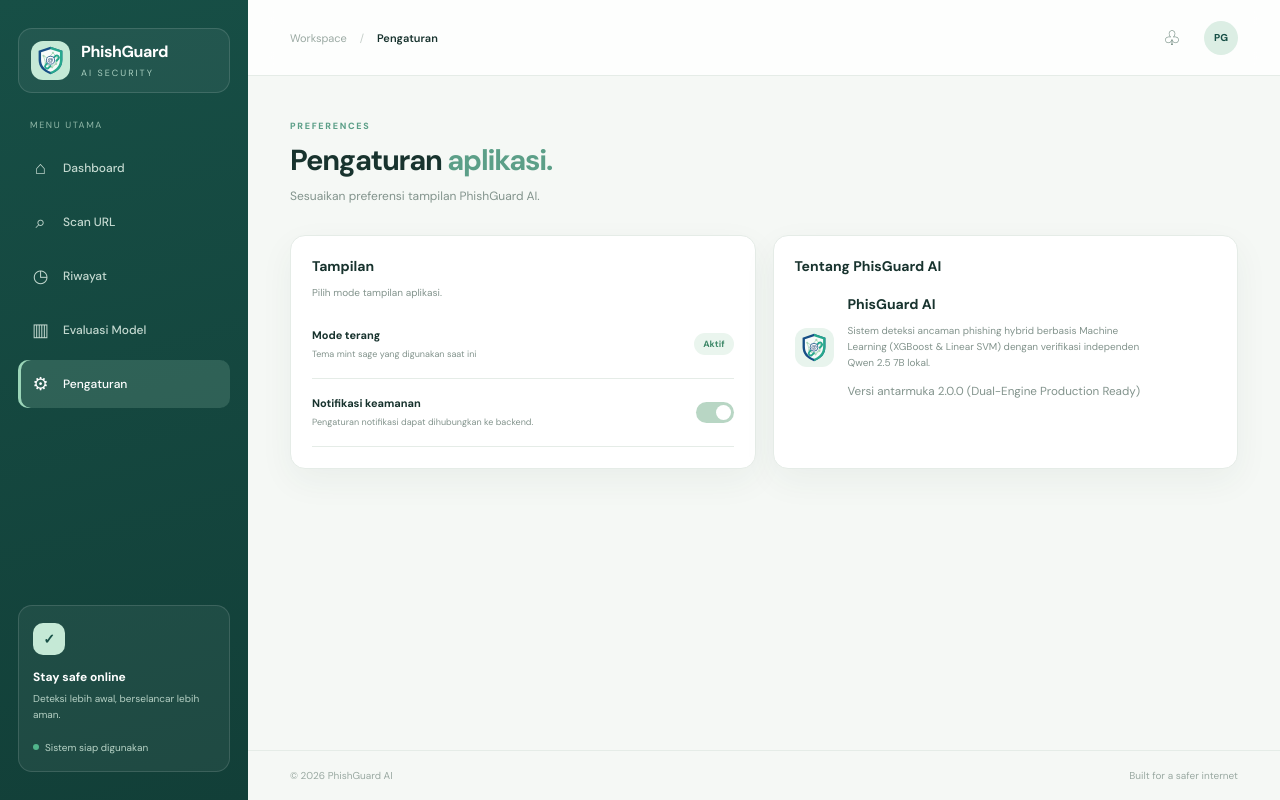
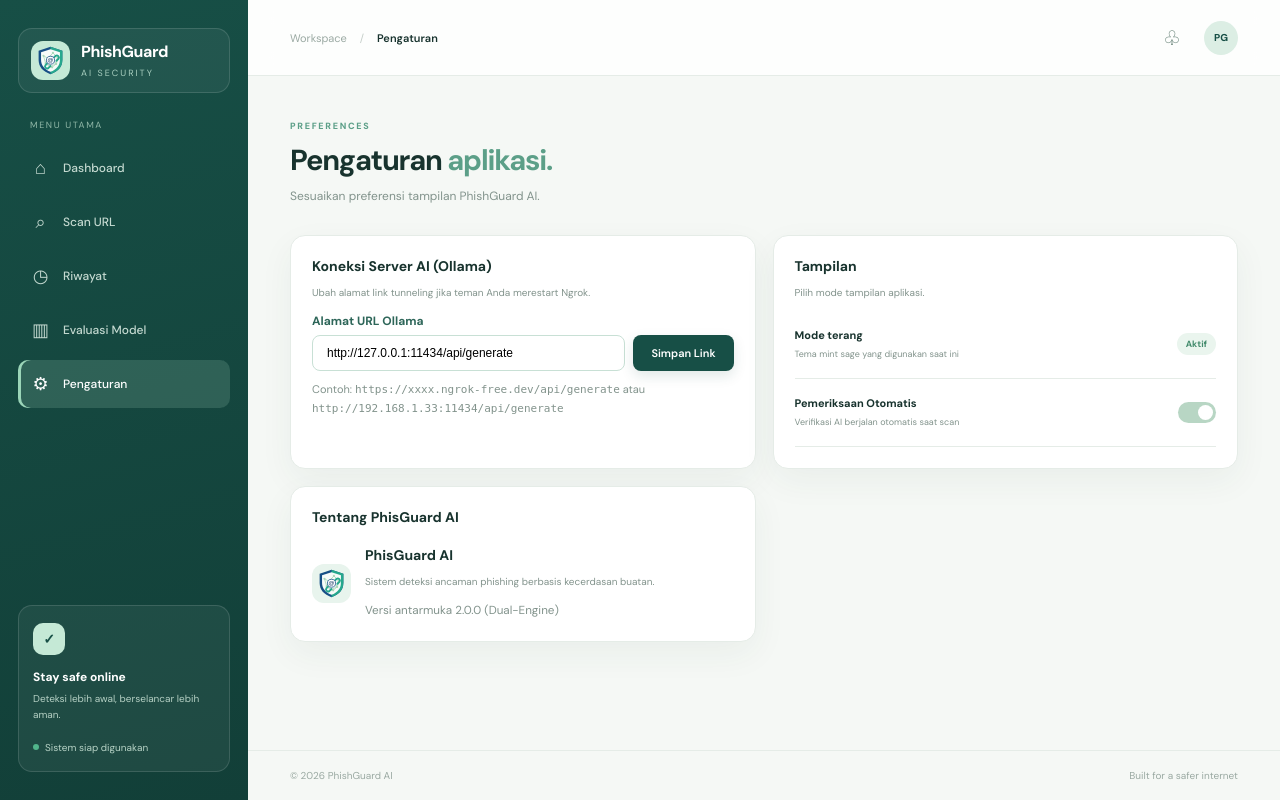
Before and after one commit to ariafahlevi/final_project_KI, a Flask app: page /settings in a window 1280 px wide. Run offline with Flask 3, Linux system fonts and the light colour scheme.

Commit message:
feat: tambahkan konfigurasi dinamis server Ollama dan rapikan struktur proyek

```diff
--- a/app.py
+++ b/app.py
@@ -71,7 +71,23 @@ def analysis():
 
 @app.get("/settings")
 def settings():
-    return render_template("settings.html", active="settings")
+    ollama_url, model_name = ml_engine.get_ollama_config()
+    saved = request.args.get("saved") == "1"
+    return render_template("settings.html", active="settings", ollama_url=ollama_url, model_name=model_name, saved=saved)
+
+@app.post("/settings/ollama")
+def save_ollama_settings():
+    new_url = request.form.get("ollama_url", "").strip()
+    if new_url:
+        if not new_url.endswith("/api/generate"):
+            new_url = new_url.rstrip("/") + "/api/generate"
+        import json
+        from pathlib import Path
+        config_path = Path(__file__).resolve().parent / "config.json"
+        cfg = {"ollama_url": new_url, "model_name": "qwen2.5:7b"}
+        with open(config_path, "w", encoding="utf-8") as f:
+            json.dump(cfg, f, indent=2)
+    return redirect(url_for("settings", saved="1"))
 
 @app.post("/scan/result")
 def scan_result():
--- a/ml_engine.py
+++ b/ml_engine.py
@@ -9,6 +9,7 @@ Mesin inferensi Machine Learning untuk deteksi phishing:
 import os
 import re
 import math
+import json
 import joblib
 import requests
 import pandas as pd
@@ -18,6 +19,20 @@ from pathlib import Path
 
 BASE_DIR = Path(__file__).resolve().parent
 MODEL_DIR = BASE_DIR / "models"
+
+def get_ollama_config():
+    config_file = BASE_DIR / "config.json"
+    default_url = "http://127.0.0.1:11434/api/generate"
+    default_model = "qwen2.5:7b"
+    if config_file.exists():
+        try:
+            with open(config_file, "r", encoding="utf-8") as f:
+                data = json.load(f)
+                return data.get("ollama_url", default_url), data.get("model_name", default_model)
+        except Exception:
+            pass
+    return os.environ.get("OLLAMA_URL", default_url), os.environ.get("OLLAMA_MODEL", default_model)
+
 
 URL_XGB_PATH = MODEL_DIR / "url" / "xgb_production_url.joblib"
 URL_RF_PATH = MODEL_DIR / "url" / "rf_baseline_url.joblib"
@@ -232,8 +247,7 @@ def predict_email_ml(text: str) -> dict:
     }
 
 def get_qwen_verification(input_data: str, input_type: str, ml_result: dict) -> dict:
-    ollama_url = os.environ.get("OLLAMA_URL", "http://127.0.0.1:11434/api/generate")
-    model_name = os.environ.get("OLLAMA_MODEL", "qwen2.5:7b")
+    ollama_url, model_name = get_ollama_config()
 
     prompt = f"""Analisis keamanan: periksa apakah {input_type} ini aman atau phishing:
 Input: {input_data}
--- a/templates/settings.html
+++ b/templates/settings.html
@@ -2,7 +2,52 @@
 {% block title %}Pengaturan · PhishGuard AI{% endblock %}{% block crumb %}Pengaturan{% endblock %}
 {% block content %}
 <div class="page-intro"><div class="eyebrow">PREFERENCES</div><h1>Pengaturan <span>aplikasi.</span></h1><p class="muted">Sesuaikan preferensi tampilan PhishGuard AI.</p></div>
-<div class="settings-layout"><section class="panel settings-panel"><h3>Tampilan</h3><p class="muted">Pilih mode tampilan aplikasi.</p><div class="setting-row"><div><b>Mode terang</b><small class="muted">Tema mint sage yang digunakan saat ini</small></div><span class="tag safe-tag">Aktif</span></div>
-<div class="setting-row"><div><b>Notifikasi keamanan</b><small class="muted">Pengaturan notifikasi dapat dihubungkan ke backend.</small></div><label class="switch"><input type="checkbox" checked><span></span></label></div></section>
-<section class="panel settings-panel"><h3>Tentang PhisGuard AI</h3><div class="about-brand"><img class="brand-mark" src="{{ url_for('static', filename='img/phishguard-mark.svg') }}" alt=""><div><b>PhisGuard AI</b><p class="muted">Sistem deteksi ancaman phishing hybrid berbasis Machine Learning (XGBoost & Linear SVM) dengan verifikasi independen Qwen 2.5 7B lokal.</p><small class="muted">Versi antarmuka 2.0.0 (Dual-Engine Production Ready)</small></div></div></section></div>
+<div class="settings-layout">
+  <section class="panel settings-panel">
+    <h3>Koneksi Server AI (Ollama)</h3>
+    <p class="muted">Ubah alamat link tunneling jika teman Anda merestart Ngrok.</p>
+
+    {% if saved %}
+    <div style="background:#eaf5ee;color:#2e6659;padding:10px 14px;border-radius:8px;font-size:12px;font-weight:700;margin-bottom:14px;border:1px solid #c8e7d9;">
+      ✓ Alamat server Ollama berhasil diperbarui!
+    </div>
+    {% endif %}
+
+    <form action="{{ url_for('save_ollama_settings') }}" method="POST" style="margin-top:12px;">
+      <label for="ollamaUrl" style="display:block;font-size:12px;font-weight:700;color:#2e6659;margin-bottom:6px;">Alamat URL Ollama</label>
+      <div style="display:flex;gap:8px;margin-bottom:8px;">
+        <input type="text" id="ollamaUrl" name="ollama_url" value="{{ ollama_url }}" placeholder="https://xxxx.ngrok-free.app/api/generate" style="flex:1;padding:10px 14px;border:1px solid #c8e0d5;border-radius:8px;font-size:12px;outline:none;" required>
+        <button type="submit" class="btn btn-primary" style="padding:10px 18px;border-radius:8px;cursor:pointer;">Simpan Link</button>
+      </div>
+      <small class="muted" style="font-size:11px;">
+        Contoh: <code>https://xxxx.ngrok-free.dev/api/generate</code> atau <code>http://192.168.1.33:11434/api/generate</code>
+      </small>
+    </form>
+  </section>
+
+  <section class="panel settings-panel">
+    <h3>Tampilan</h3>
+    <p class="muted">Pilih mode tampilan aplikasi.</p>
+    <div class="setting-row">
+      <div><b>Mode terang</b><small class="muted">Tema mint sage yang digunakan saat ini</small></div>
+      <span class="tag safe-tag">Aktif</span>
+    </div>
+    <div class="setting-row">
+      <div><b>Pemeriksaan Otomatis</b><small class="muted">Verifikasi AI berjalan otomatis saat scan</small></div>
+      <label class="switch"><input type="checkbox" checked><span></span></label>
+    </div>
+  </section>
+
+  <section class="panel settings-panel">
+    <h3>Tentang PhisGuard AI</h3>
+    <div class="about-brand">
+      <img class="brand-mark" src="{{ url_for('static', filename='img/phishguard-mark.svg') }}" alt="">
+      <div>
+        <b>PhisGuard AI</b>
+        <p class="muted">Sistem deteksi ancaman phishing berbasis kecerdasan buatan.</p>
+        <small class="muted">Versi antarmuka 2.0.0 (Dual-Engine)</small>
+      </div>
+    </div>
+  </section>
+</div>
 {% endblock %}
```
Also changed, not shown: 1 other file.
